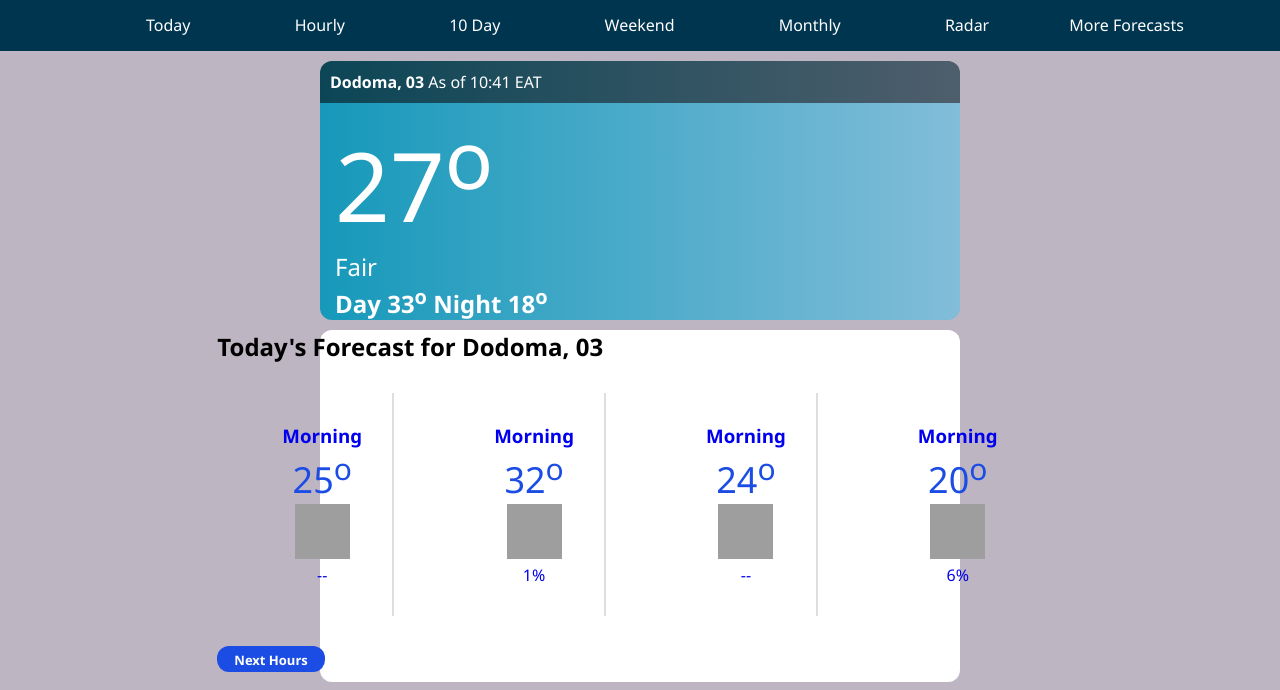
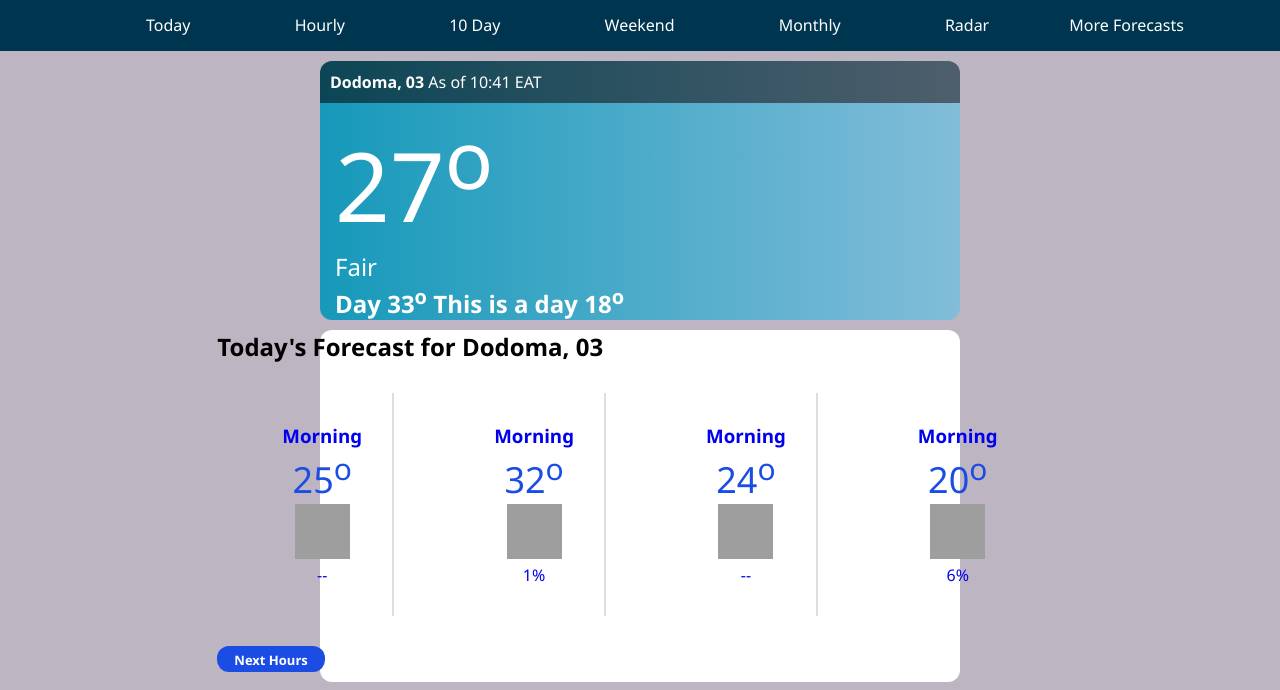
Before and after one commit to tumainimaganiko/Weather-Clone, a plain HTML site: page index.html in a window 1280 px wide. Shown: the part 96-786 px from the top of the page. Drawn offline with Linux system fonts and the light colour scheme; grey boxes are pictures that could not be loaded.

Commit message:
I changed some texts on there

```diff
--- a/index.html
+++ b/index.html
@@ -89,7 +89,7 @@
                 <span>Fair</span>
             </div>
             <div id="day">
-               <span>Day 33<sup>o</sup> Night 18<sup>o</sup></span>
+               <span>Day 33<sup>o</sup> This is a day 18<sup>o</sup></span>
             </div>
         </div>
     </div>
```
